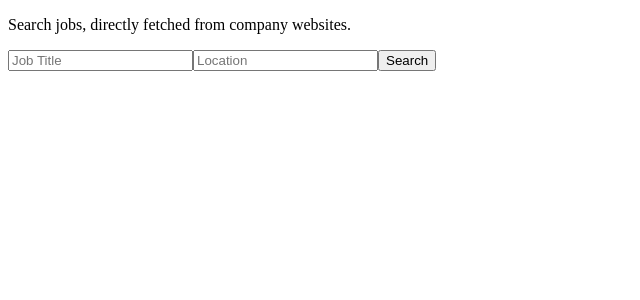
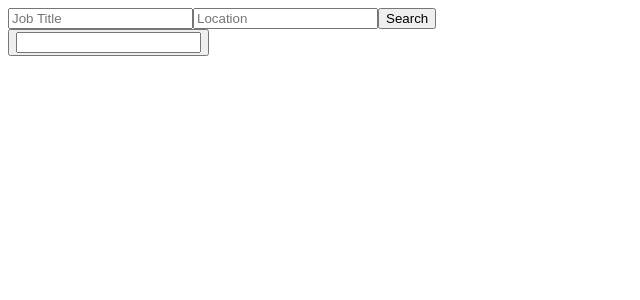
Before and after one commit to mchatzis/careers-webapp, a React (Create React App) app in the folder frontend/: page /search in a window 1280 px wide. Shown: the top 300 px of the page, without its empty margins (0-640 px from the left). Built offline with nearby package versions, Linux system fonts and the light colour scheme; the HTML template or start-up script is replaced by a standard one.

Commit message:
made search bar with bootsrap

```diff
--- a/frontend/src/App.jsx
+++ b/frontend/src/App.jsx
@@ -4,15 +4,17 @@ import React from 'react';
 import { useState } from 'react';
 import Welcome from './Welcome.jsx';
 import Search from './Search.jsx';
+import { Routes, Route } from "react-router-dom"
 
 
 export default function App(){
-    const [isSearching, setIsSearching] = useState(false);
-
 
     return (
         <div className='h-screen bg-bgnd'>
-            {isSearching ? <Search /> : <Welcome setIsSearching={setIsSearching}/>}
+            <Routes>
+                <Route path="/" element={ <Welcome/> } />
+                <Route path="search" element={ <Search/> } />
+            </Routes>
         </div>
     );
 };
--- a/frontend/src/Search.jsx
+++ b/frontend/src/Search.jsx
@@ -2,10 +2,11 @@ import React from 'react';
 import SearchBar from './SearchBar.jsx';
 
 
-export default function Search( {setIsSearching} ){
+export default function Search(){
+
     return (
         <>
-            <div className='h-1/5'>
+            <div className='h-1/5 ml-[10dvw] flex justify-center flex-col'>
                 <SearchBar />
             </div>
         </>
--- a/frontend/src/SearchBar.jsx
+++ b/frontend/src/SearchBar.jsx
@@ -1,29 +1,94 @@
 import React from 'react';
+import { useState } from 'react';
+import Dropdown from 'react-bootstrap/Dropdown';
+import Form from 'react-bootstrap/Form';
+import Button from 'react-bootstrap/Button';
 
-export default function SearchBar ({ setIsSearching }){
+const jobTitleOptions = [
+  'Software Engineer',
+  'Fullstack Engineer',
+  'CEO',
+  'Back-End engineer'
+]
+
+export default function SearchBar ({ handleClick }){
+    const [inputValue, setInputValue] = useState('');
+    const [suggestions, setSuggestions] = useState([]);
+
+    const handleInputChange = (e) => {
+      const value = e.target.value;
+      setInputValue(value);
+
+      // You can fetch suggestions from an API or use a predefined array here
+      // For simplicity, let's assume we have a hardcoded array of suggestions
+      const hardcodedSuggestions = ['Apple', 'Banana', 'Cherry', 'Durian'];
+      const filteredSuggestions = hardcodedSuggestions.filter(suggestion =>
+        suggestion.toLowerCase().startsWith(value.toLowerCase())
+      );
+
+      setSuggestions(filteredSuggestions);
+    };
+
+  const [jobTitle, setJobTitle] = useState('');
+  const [jobLocation, setJobLocation] = useState('');
+
+  function handleJobTitleChange(e){
+    setJobTitle(e.target.value);
+  }
+  function handleJobLocationChange(e){
+    setJobLocation(e.target.value)
+  }
+  console.log(suggestions)
 
   return (
+    <>
       <div className='flex'>
         <input
           className="mr-2 h-[10dvh] w-[30dvw] border border-gray-300 rounded-md focus:outline-none  placeholder-gray-500 pl-3"
           type="text"
-        placeholder="Job Title"
+          value={jobTitle}
+          placeholder='Job Title'
+          list='jobTitleList'
           onFocus={(e) => e.target.setAttribute('placeholder', '')}
           onBlur={(e) => e.target.setAttribute('placeholder', 'Job Title')}
+          onChange={handleJobTitleChange}
         />
+        <datalist id='jobTitleList'>
+          {jobTitleOptions.map((option, index) => <option key={index} value={option}/>)}
+        </datalist>
         <input
           className="mr-2 h-[10dvh] w-[30dvw] border border-gray-300 rounded-md focus:outline-none  placeholder-gray-500 pl-3"
           type="text"
+          value={jobLocation}
           placeholder="Location"
           onFocus={(e) => e.target.setAttribute('placeholder', '')}
           onBlur={(e) => e.target.setAttribute('placeholder', 'Location')}
+          onChange={handleJobLocationChange}
         />
         <button
           className="w-[8dvw] bg-detail text-black rounded-md hover:bg-detail2 focus:outline-none"
-        onClick={() => setIsSearching(true)}
+          onClick={handleClick}
         >
           Search
         </button>
       </div>
+      <Dropdown>
+        <Dropdown.Toggle>
+          <Form.Control
+            type="text"
+            value={inputValue}
+            onChange={handleInputChange}
+          />
+        </Dropdown.Toggle>
+
+        <Dropdown.Menu>
+          {suggestions.map((suggestion, index) => (
+            <Dropdown.Item key={index} onClick={() => setInputValue(suggestion)}>
+              {suggestion}
+            </Dropdown.Item>
+          ))}
+        </Dropdown.Menu>
+      </Dropdown>
+    </>
   );
 };
--- a/frontend/src/Welcome.jsx
+++ b/frontend/src/Welcome.jsx
@@ -1,14 +1,21 @@
 import React from 'react';
 import SearchBar from './SearchBar.jsx';
+import { useNavigate } from 'react-router-dom';
 
-export default function Welcome({ setIsSearching }){
+
+export default function Welcome({ handleClick }){
+  const navigate = useNavigate();
+
+  function handleClick () {
+      navigate('/search');
+    };
 
   return (
     <>
       <div className='h-2/3'>
         <div className='h-full ml-[10dvw] flex justify-center flex-col gap-[5dvh]'>
           <p className='text-txt text-3xl'>Search jobs, directly fetched from company websites.</p>
-          <SearchBar setIsSearching={setIsSearching}/>
+          <SearchBar handleClick={handleClick}/>
         </div>
       </div>
       <div className='h-1/3'>
--- a/frontend/src/index.js
+++ b/frontend/src/index.js
@@ -2,6 +2,7 @@ import { createRoot } from 'react-dom/client';
 import React from 'react';
 import { ApolloClient, InMemoryCache, ApolloProvider } from '@apollo/client';
 import App from './App.jsx';
+import { BrowserRouter } from "react-router-dom";
 
 const client = new ApolloClient({
     uri: 'http://localhost:3000/api',
@@ -12,7 +13,9 @@ const domNode = document.getElementById('root');
 const root = createRoot(domNode);
 
 root.render(
-  <ApolloProvider client={client}>
-    <App />
-  </ApolloProvider>
+  <BrowserRouter>
+    <ApolloProvider client={client}>
+      <App />
+    </ApolloProvider>
+  </BrowserRouter>
 );
```
Also changed, not shown: 3 other files (tests, documents, lock files or other folders). Lines whose indentation alone changed are shown as unchanged.
